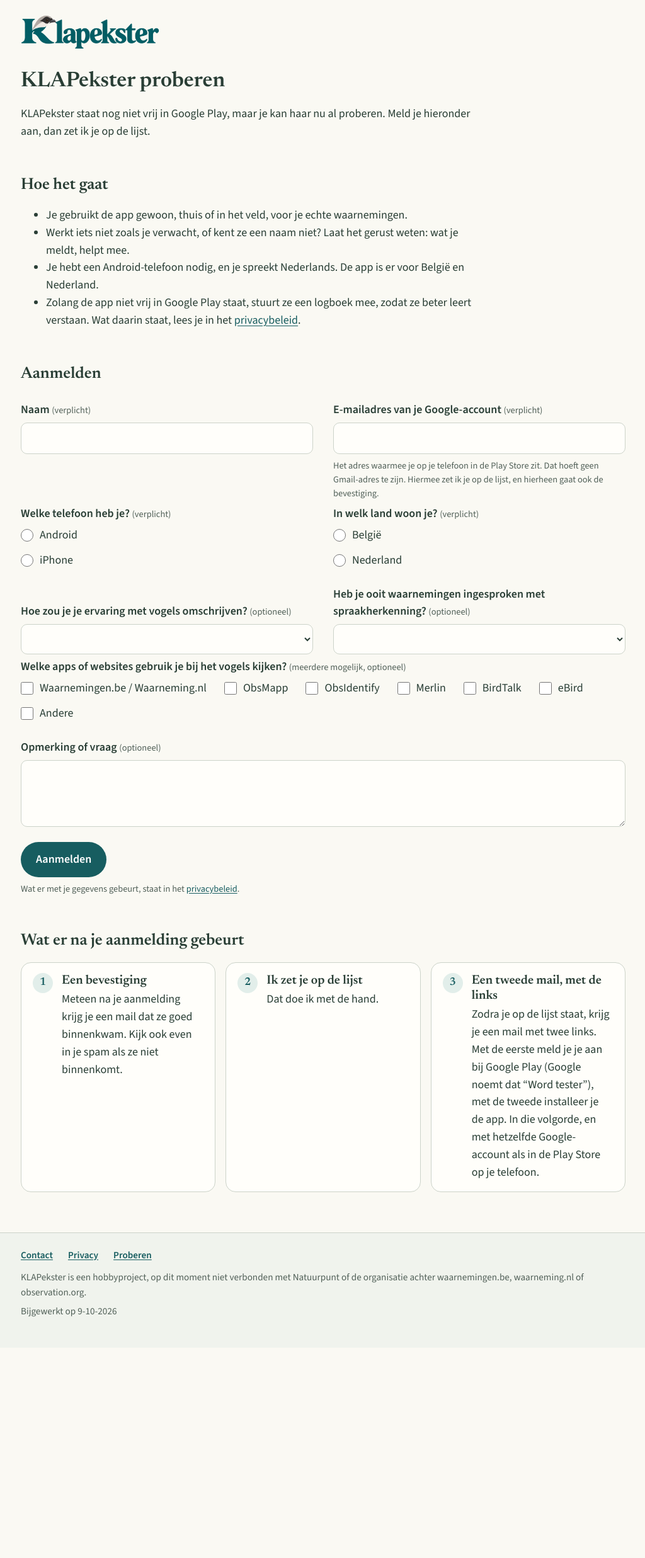
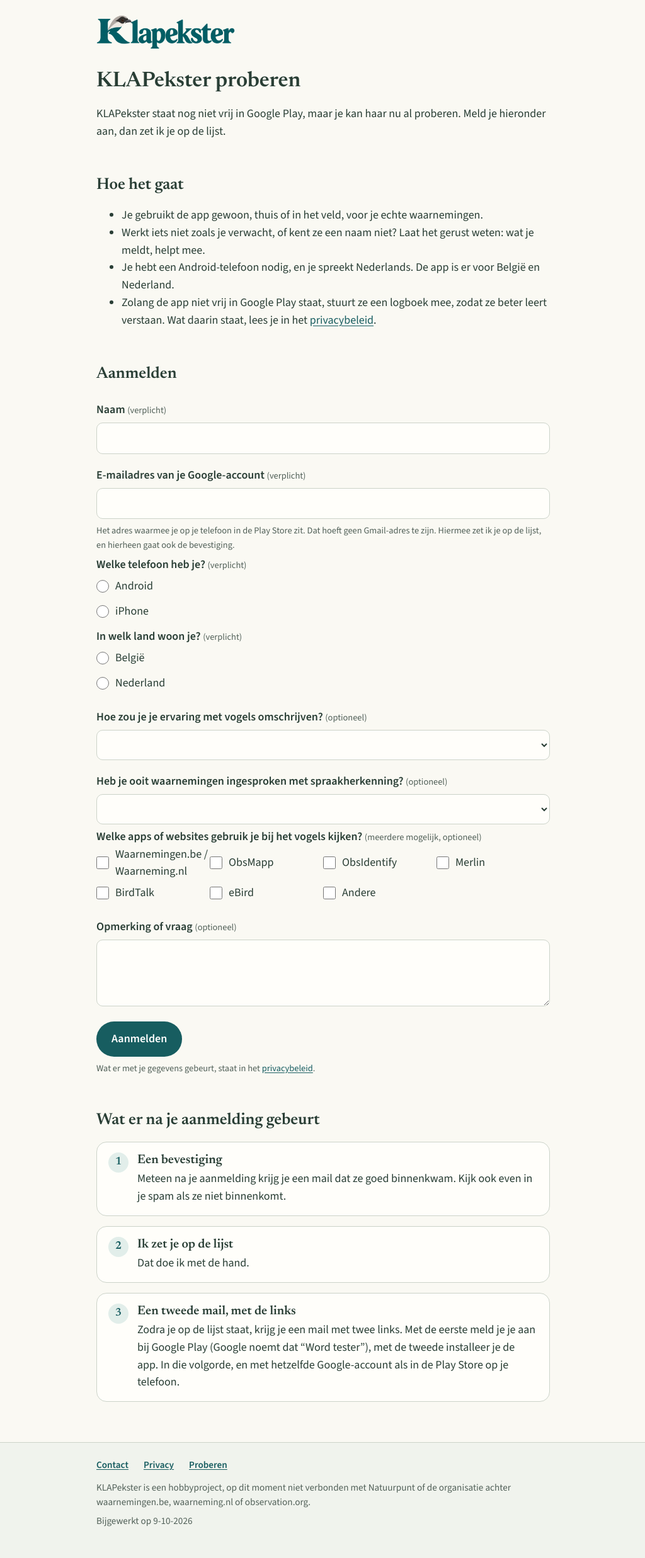
Before and after one commit to KLAPekster/website, a Jekyll site: the page built from meedoen.md, in a window 1280 px wide. Shown: the whole page at 63% size, without its empty margins (127-1151 px from the left). Built offline with Jekyll 4.4.1, drawn with Linux system fonts in a browser that asks for light colours; before the commit the page ends 2140 px from its top, so only the background shows below that.

Commit message:
Proberen: formulier terug onder elkaar, alleen even breed als de kolom (twee kolommen teruggedraaid)
Co-Authored-By: Claude Opus 5.5 <noreply@anthropic.com>

```diff
--- a/_layouts/standaard.html
+++ b/_layouts/standaard.html
@@ -11,7 +11,7 @@
   <link rel="preload" href="{{ '/assets/lettertypen/SourceSans3-Regular.ttf' | relative_url }}" as="font" type="font/ttf" crossorigin>
   <link rel="stylesheet" href="{{ '/assets/stijl.css' | relative_url }}">
 </head>
-<body{% if page.url == '/' %} class="voorpagina"{% elsif page.klasse %} class="{{ page.klasse }}"{% endif %}>
+<body{% if page.url == '/' %} class="voorpagina"{% endif %}>
   {% include kop.html %}
   <main class="kolom">
     {{ content }}
--- a/assets/stijl.css
+++ b/assets/stijl.css
@@ -392,28 +392,10 @@ label.ontbreekt,
 
   .voorpagina h2 { margin-top: 2.6em; }
 
-  /* Een losse pagina met "klasse: breed" (Proberen): een kolom van 960, met
-     de lopende tekst nog altijd hoogstens 720 breed, en het formulier in twee
-     kolommen. De korte vragen staan twee aan twee naast elkaar; de lijst met
-     apps, de opmerking en de knop gaan over de hele breedte. */
-  .breed .kolom { max-width: calc(960px + 2 * 16px); }
-  .breed main > p,
-  .breed main > ul { max-width: 720px; }
-  .breed .stappen { grid-template-columns: repeat(3, 1fr); }
-  .breed .formulier {
-    display: grid;
-    grid-template-columns: 1fr 1fr;
-    column-gap: 32px;
-    max-width: none;
-  }
-  .breed .formulier > :not(.veld),
-  .breed .formulier > .veld-breed { grid-column: 1 / -1; }
-  .breed .formulier > .knop { justify-self: start; }
-  /* Een keuzelijst onderaan zijn vak, zodat beide lijsten op één hoogte
-     staan, ook als de ene vraag op twee regels staat en de andere op één. */
-  .breed .veld:has(select) { justify-content: flex-end; }
-  /* De vinkjes elk zo breed als hun naam, zodat geen enkele afbreekt. */
-  .breed .vinkjes { display: flex; flex-wrap: wrap; column-gap: 28px; }
+  /* Het formulier op Proberen: gewoon onder elkaar, maar zo breed als de
+     kolom in plaats van 34em. (Twee kolommen naast elkaar is geprobeerd en
+     teruggedraaid, Olivier, 9 oktober 2026.) */
+  .formulier { max-width: none; }
 }
 
 /* Voet */
--- a/meedoen.md
+++ b/meedoen.md
@@ -85,7 +82,7 @@ proberen. Meld je hieronder aan, dan zet ik je op de lijst.
     </select>
   </div>
 
-  <fieldset class="veld-breed">
+  <fieldset>
     <legend>Welke apps of websites gebruik je bij het vogels kijken? <span class="veldnoot">(meerdere mogelijk, optioneel)</span></legend>
     <div class="vinkjes">
       <label class="keuze"><input type="checkbox" name="apps" value="Waarnemingen.be / Waarneming.nl"> Waarnemingen.be / Waarneming.nl</label>
@@ -98,7 +95,7 @@ proberen. Meld je hieronder aan, dan zet ik je op de lijst.
     </div>
   </fieldset>
 
-  <div class="veld veld-breed">
+  <div class="veld">
     <label for="opmerking">Opmerking of vraag <span class="veldnoot">(optioneel)</span></label>
     <textarea id="opmerking" name="opmerking" rows="3"></textarea>
   </div>
```
Also changed, not shown: other parts of meedoen.md (+1 -4 lines).
